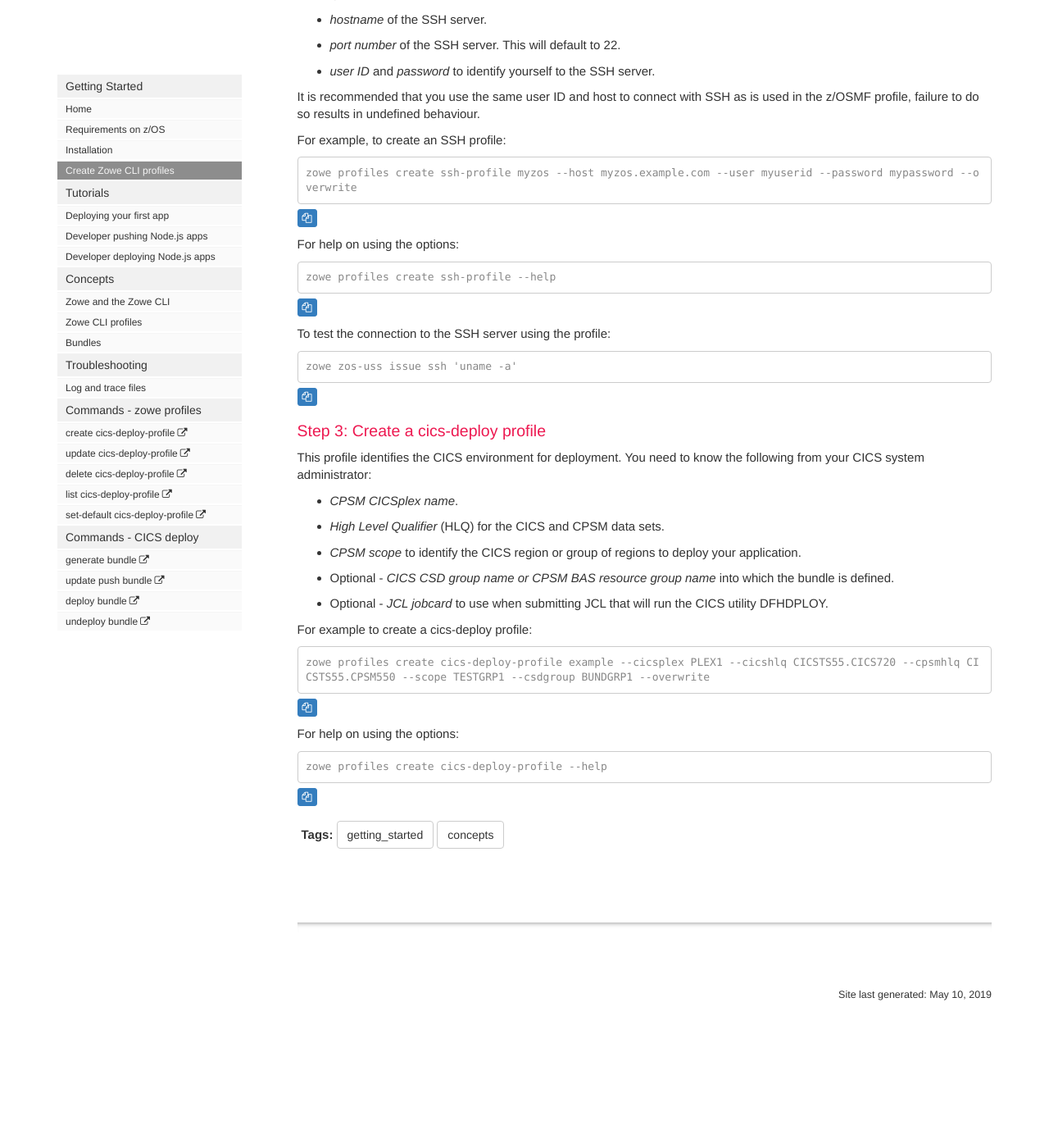
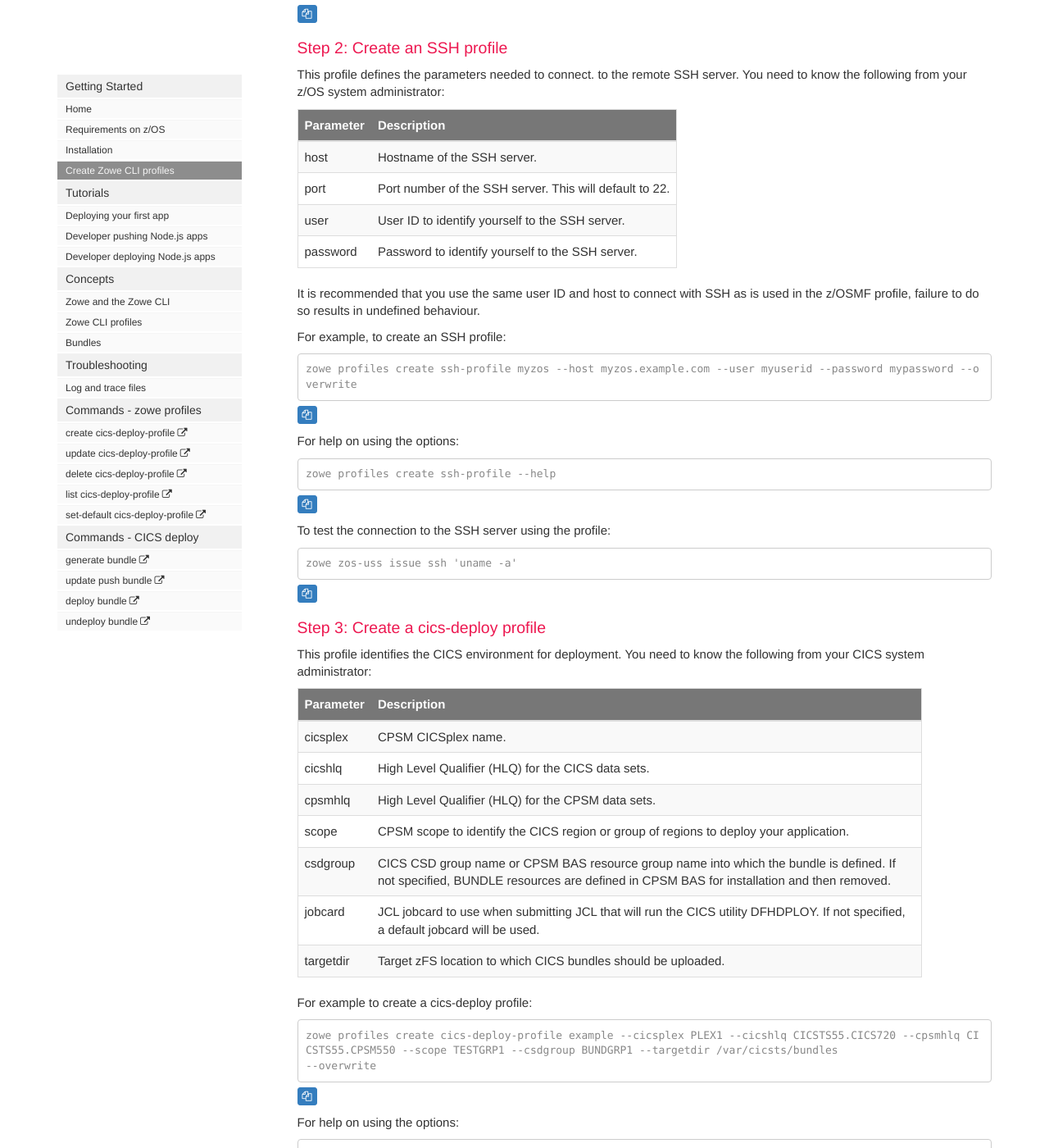
Before and after one commit to IBM/zowe-cli-cics-deploy-plugin, a Jekyll site: the page built from docs/pages/cdp/cdp-Create-Zowe-CLI-profiles.md, in a window 1280 px wide and 1400 px high, scrolled down 842 px. Shown: the whole window at 82% size. Built offline with Jekyll 4.4.1, drawn with Linux system fonts in a browser that asks for light colours; nearby versions of some CDN libraries; comment, search, counter and statistics services are not loaded; before the commit the page ends 2125 px from its top, so only the background shows below that; some of the changed text lies outside the part shown.

Commit message:
Add targetdir to cics-deploy profile Also add a sentence to say in order to test the cics-deploy profile deploy an application. Also change the list of parameters into a table for readability.

````diff
--- a/docs/pages/cdp/cdp-Create-Zowe-CLI-profiles.md
+++ b/docs/pages/cdp/cdp-Create-Zowe-CLI-profiles.md
@@ -12,9 +12,12 @@ folder: cdp
 
 This profile identifies the z/OSMF server that has access to the directory on z/OS into which the CICS bundle will be deployed. You need to know the following from your z/OS system administrator:
 
-* *hostname* of the z/OSMF server.
-* *port number* of the z/OSMF server.
-* *user ID* and *password* to identify yourself to the z/OSMF server.
+| Parameter | Description |
+| --- | --- |
+| host | Hostname of the z/OSMF server. |
+| port | Port number of the z/OSMF server. |
+| user | User ID to identify yourself to the z/OSMF server. |
+| password | Password to identify yourself to the z/OSMF server. |
 
 For example, to create a z/OSMF profile:
 ```console
@@ -33,9 +36,12 @@ zowe zosmf check status
 
 This profile defines the parameters needed to connect. to the remote SSH server. You need to know the following from your z/OS system administrator:
 
-* *hostname* of the SSH server.
-* *port number* of the SSH server. This will default to 22.
-* *user ID* and *password* to identify yourself to the SSH server.
+| Parameter | Description |
+| --- | --- |
+| host | Hostname of the SSH server. |
+| port | Port number of the SSH server. This will default to 22. |
+| user | User ID to identify yourself to the SSH server. |
+| password | Password to identify yourself to the SSH server. |
 
 It is recommended that you use the same user ID and host to connect with SSH as is used in the z/OSMF profile, failure to do so results in undefined behaviour.
 
@@ -56,17 +62,23 @@ zowe zos-uss issue ssh 'uname -a'
 
 This profile identifies the CICS environment for deployment. You need to know the following from your CICS system administrator:
 
-* *CPSM CICSplex name*.
-* *High Level Qualifier* \(HLQ\) for the CICS and CPSM data sets.
-* *CPSM scope* to identify the CICS region or group of regions to deploy your application.
-* Optional - *CICS CSD group name or CPSM BAS resource group name* into which the bundle is defined.
-* Optional - *JCL jobcard* to use when submitting JCL that will run the CICS utility DFHDPLOY.
+| Parameter | Description |
+| --- | --- |
+| cicsplex | CPSM CICSplex name. |
+| cicshlq | High Level Qualifier \(HLQ\) for the CICS data sets. |
+| cpsmhlq | High Level Qualifier \(HLQ\) for the CPSM data sets. |
+| scope | CPSM scope to identify the CICS region or group of regions to deploy your application. |
+| csdgroup | CICS CSD group name or CPSM BAS resource group name into which the bundle is defined. If not specified, BUNDLE resources are defined in CPSM BAS for installation and then removed. |
+| jobcard | JCL jobcard to use when submitting JCL that will run the CICS utility DFHDPLOY. If not specified, a default jobcard will be used. |
+| targetdir | Target zFS location to which CICS bundles should be uploaded. |
 
 For example to create a cics-deploy profile:
 ```console
-zowe profiles create cics-deploy-profile example --cicsplex PLEX1 --cicshlq CICSTS55.CICS720 --cpsmhlq CICSTS55.CPSM550 --scope TESTGRP1 --csdgroup BUNDGRP1 --overwrite
+zowe profiles create cics-deploy-profile example --cicsplex PLEX1 --cicshlq CICSTS55.CICS720 --cpsmhlq CICSTS55.CPSM550 --scope TESTGRP1 --csdgroup BUNDGRP1 --targetdir /var/cicsts/bundles
+--overwrite
 ```
 For help on using the options:
 ```console
 zowe profiles create cics-deploy-profile --help
 ```
+To test the cics-deploy profile, follow the steps in [Deploying your first app](cdp-Deploying-your-first-app).
````
